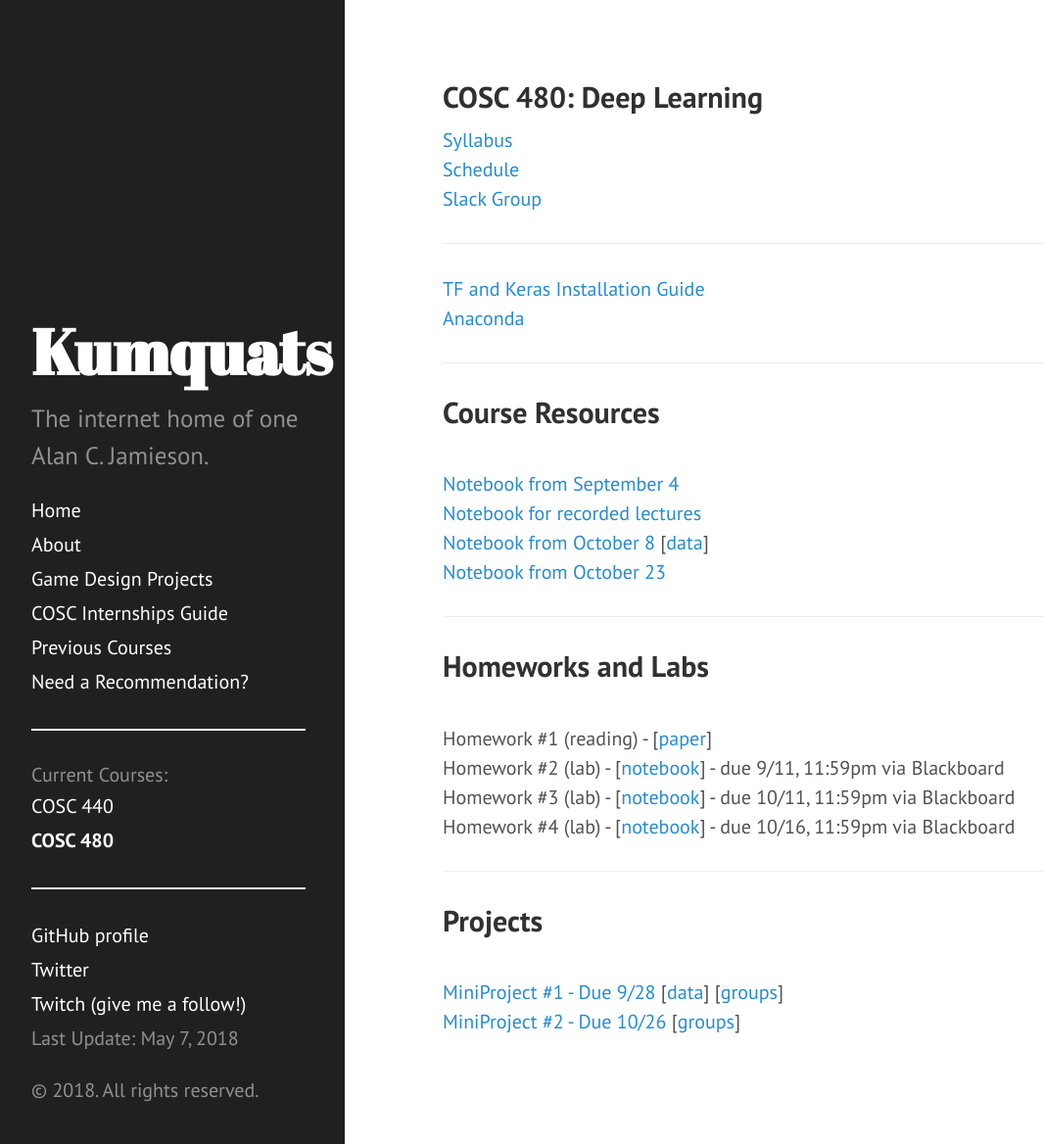
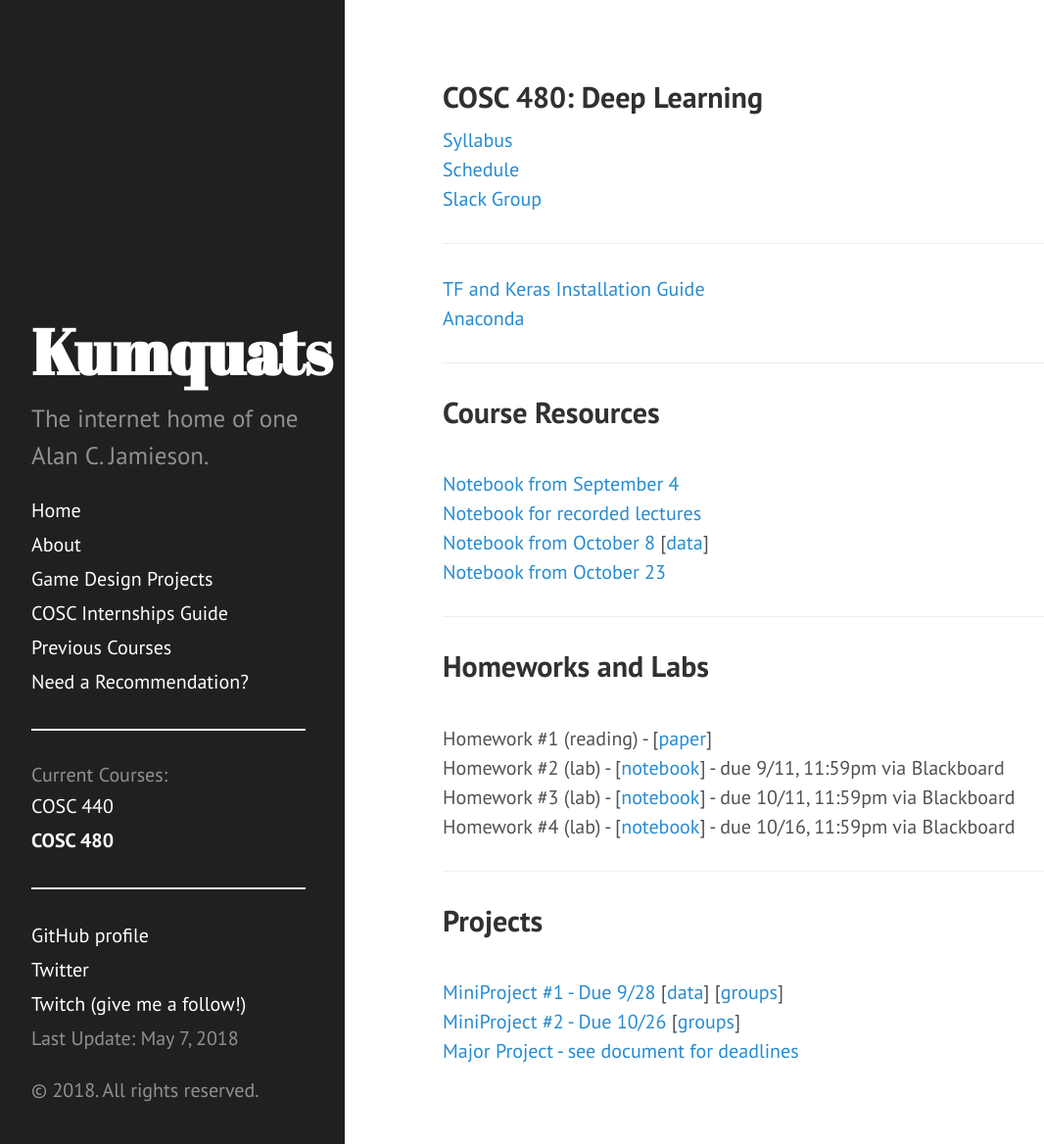
Before and after one commit to ripark/ripark.github.io, a Jekyll site: the page built from f18/cosc480.html, in a window 1280 px wide and 1168 px high. Shown: the whole window at 98% size, without its empty margins (8-1074 px from the left). Built offline with Jekyll 4.4.1, drawn with Linux system fonts in a browser that asks for light colours; Markdown is read by kramdown in place of the engine named in the settings.

Commit message:
480 major project

```diff
--- a/f18/cosc480.html
+++ b/f18/cosc480.html
@@ -43,3 +43,5 @@ Homework #4 (lab) - [<a href="http://ripark.github.io/f18/11_RNN_IMDB.ipynb">not
 <br>
 <a href="http://ripark.github.io/f18/COSC480Project2.pdf">MiniProject #2 - Due 10/26</a> [<a href="http://ripark.github.io/f18/groups2.txt">groups</a>]
 <br>
+<a href="http://ripark.github.io/f18/COSC480MajProj.pdf">Major Project - see document for deadlines</a>
+<br>
```
Also changed, not shown: 1 other file.
